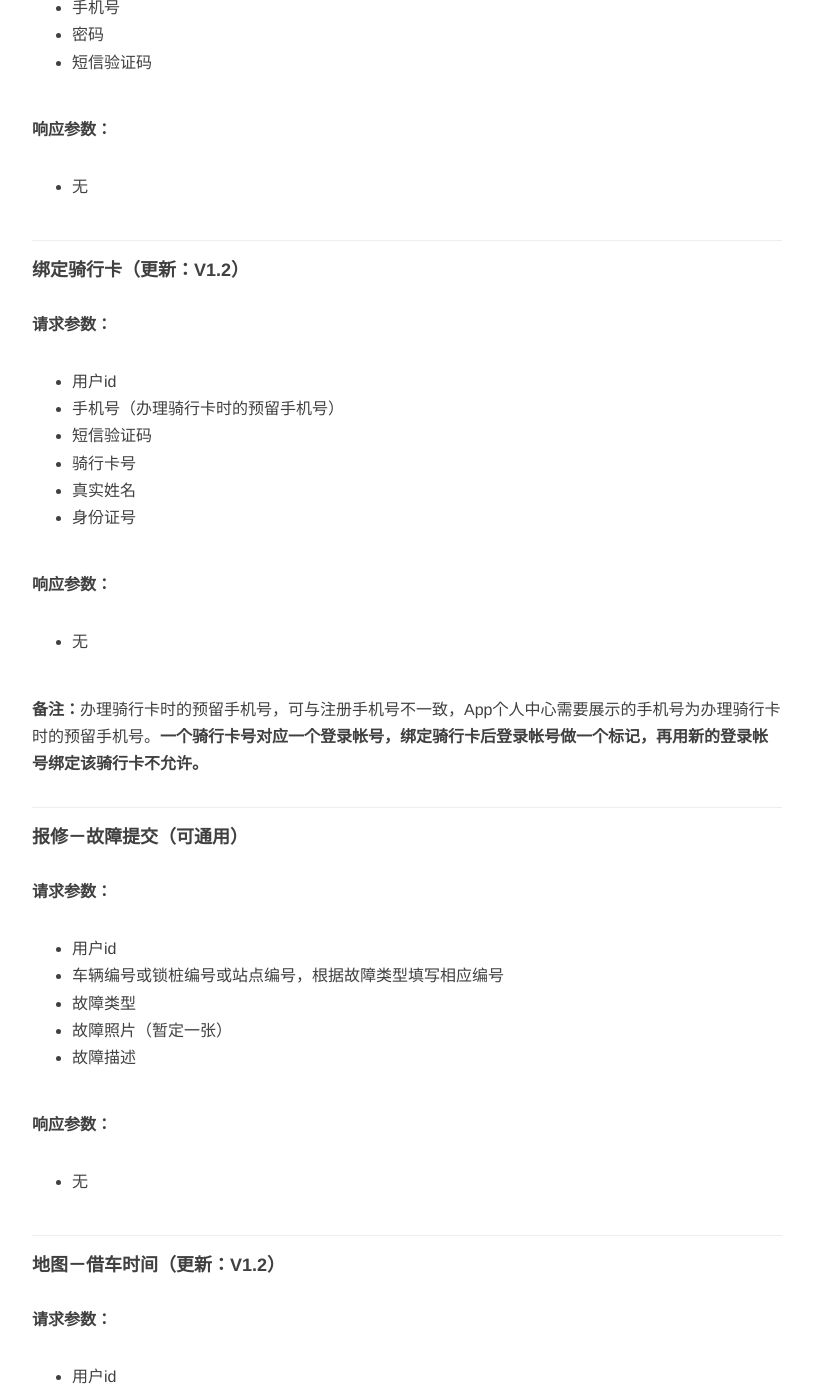
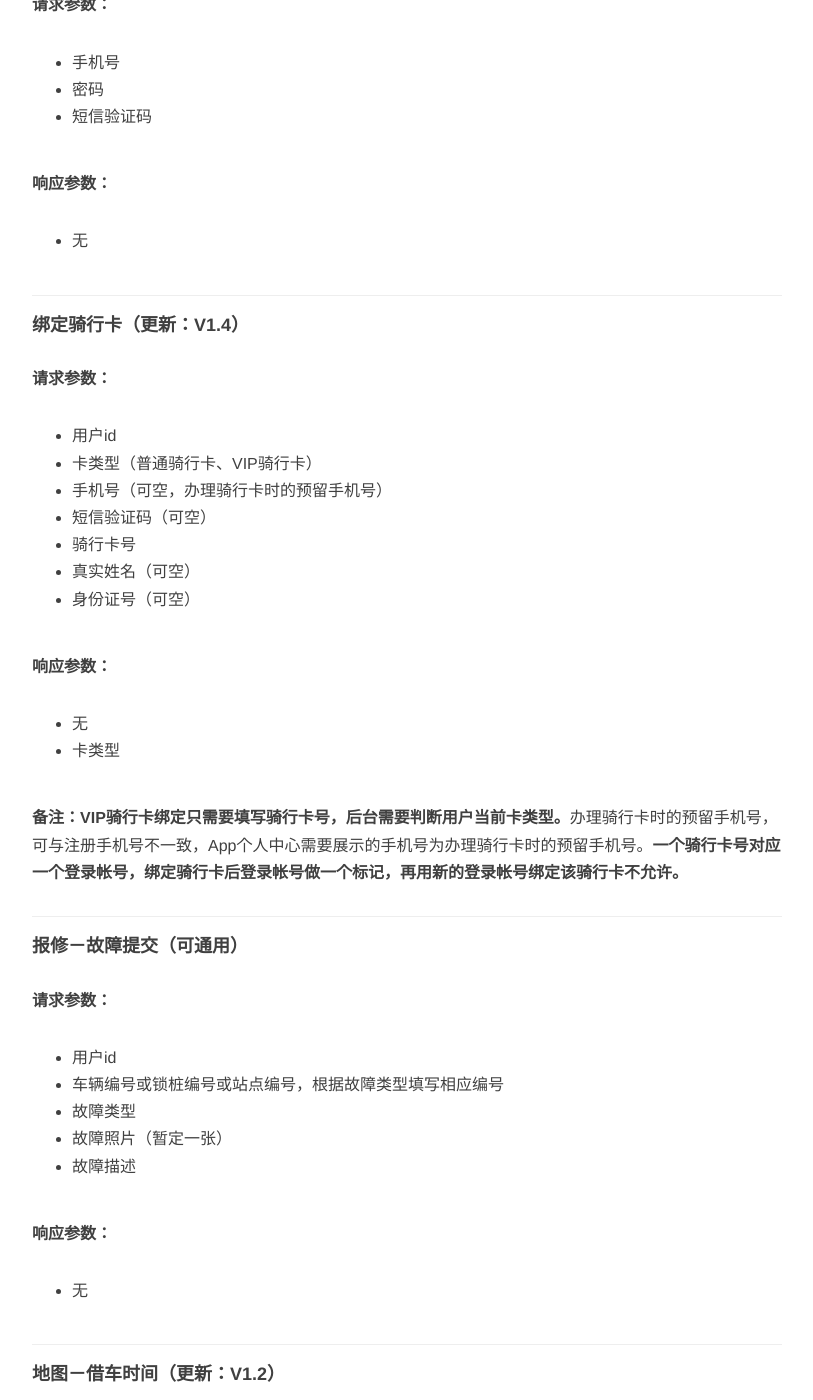
Before and after one commit to chengfeifei/chengfeifei.github.io, a Jekyll site: the page built from _posts/2016-10-14-zixingche-xuqiu-jiekou.md, in a window 1280 px wide and 1400 px high, scrolled down 3585 px. Shown: the whole window, without its empty margins (233-1046 px from the left). Built offline with Jekyll 4.4.1, drawn with Linux system fonts in a browser that asks for light colours; nearby versions of some CDN libraries; comment, search, counter and statistics services are not loaded; some of the changed text lies outside the part shown.

Commit message:
edit
edit jiekou xuqiu

```diff
--- a/_posts/2016-10-14-zixingche-xuqiu-jiekou.md
+++ b/_posts/2016-10-14-zixingche-xuqiu-jiekou.md
@@ -30,12 +30,14 @@ tags: [接口需求]
 * 属于银行卡（有身份信息）
 * 付费租车
 * 使用App有计费、有提醒、有推送
+* 绑卡页面字段：真实姓名、身份证号、骑行卡号、预留手机号、短信验证码
 
 **VIP骑行卡：**
 
 * 不属于银行卡（无身份信息）
 * 免费租车
 * 使用App无计费、无提醒、无推送
+* 绑卡页面字段：骑行卡号
 
 ### 用户App
 
@@ -130,22 +132,24 @@ tags: [接口需求]
 
 ---
 
-#### 绑定骑行卡（更新：V1.2）
+#### 绑定骑行卡（更新：V1.4）
 
 **请求参数：**
 
 * 用户id
-* 手机号（办理骑行卡时的预留手机号）
-* 短信验证码
+* 卡类型（普通骑行卡、VIP骑行卡）
+* 手机号（可空，办理骑行卡时的预留手机号）
+* 短信验证码（可空）
 * 骑行卡号
-* 真实姓名
-* 身份证号
+* 真实姓名（可空）
+* 身份证号（可空）
 
 **响应参数：**
 
 * 无
+* 卡类型
 
-**备注：**办理骑行卡时的预留手机号，可与注册手机号不一致，App个人中心需要展示的手机号为办理骑行卡时的预留手机号。**一个骑行卡号对应一个登录帐号，绑定骑行卡后登录帐号做一个标记，再用新的登录帐号绑定该骑行卡不允许。**
+**备注：****VIP骑行卡绑定只需要填写骑行卡号，后台需要判断用户当前卡类型。**办理骑行卡时的预留手机号，可与注册手机号不一致，App个人中心需要展示的手机号为办理骑行卡时的预留手机号。**一个骑行卡号对应一个登录帐号，绑定骑行卡后登录帐号做一个标记，再用新的登录帐号绑定该骑行卡不允许。**
 
 ---
 
```
